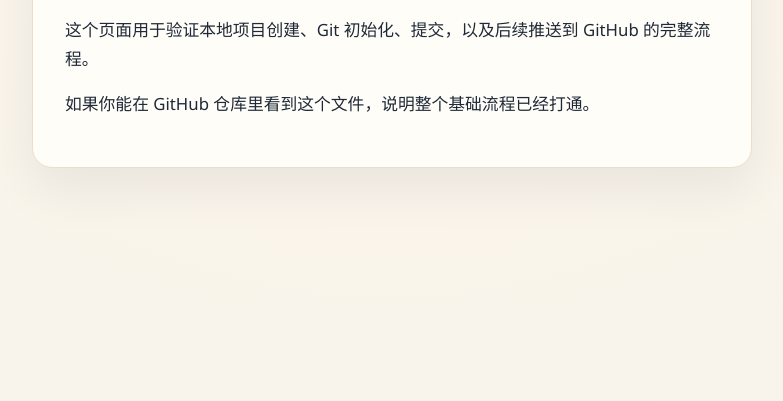
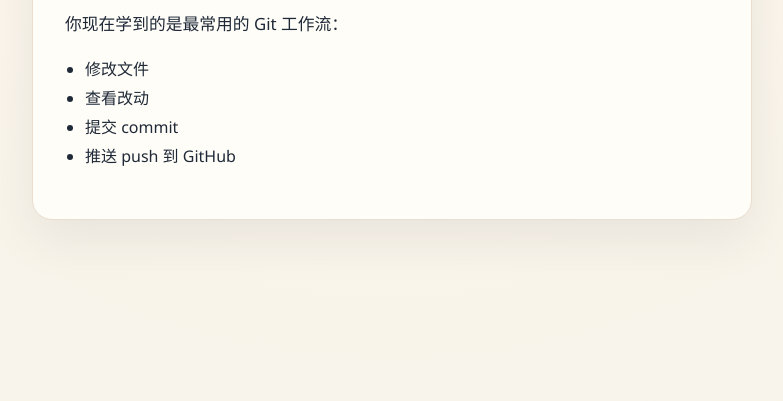
Before and after one commit to cheng-lin-xin/my-first-project, a plain HTML site: page index.html in a window 1280 px wide. Shown: the part 399-800 px from the top of the page, without its empty margins (248-1031 px from the left). Drawn offline with Linux system fonts and the light colour scheme.

Commit message:
feat: update homepage content

```diff
--- a/index.html
+++ b/index.html
@@ -45,6 +45,11 @@
       font-size: 1.05rem;
     }
 
+    ul {
+      line-height: 1.8;
+      padding-left: 20px;
+    }
+
     .tag {
       display: inline-block;
       padding: 6px 12px;
@@ -60,8 +65,14 @@
   <main>
     <div class="tag">GitHub 入门测试项目</div>
     <h1>Hello, GitHub</h1>
-    <p>这个页面用于验证本地项目创建、Git 初始化、提交，以及后续推送到 GitHub 的完整流程。</p>
-    <p>如果你能在 GitHub 仓库里看到这个文件，说明整个基础流程已经打通。</p>
+    <p>这个页面已经完成第一次推送，现在正在演示第二次提交和更新。</p>
+    <p>你现在学到的是最常用的 Git 工作流：</p>
+    <ul>
+      <li>修改文件</li>
+      <li>查看改动</li>
+      <li>提交 commit</li>
+      <li>推送 push 到 GitHub</li>
+    </ul>
   </main>
 </body>
 </html>
```
